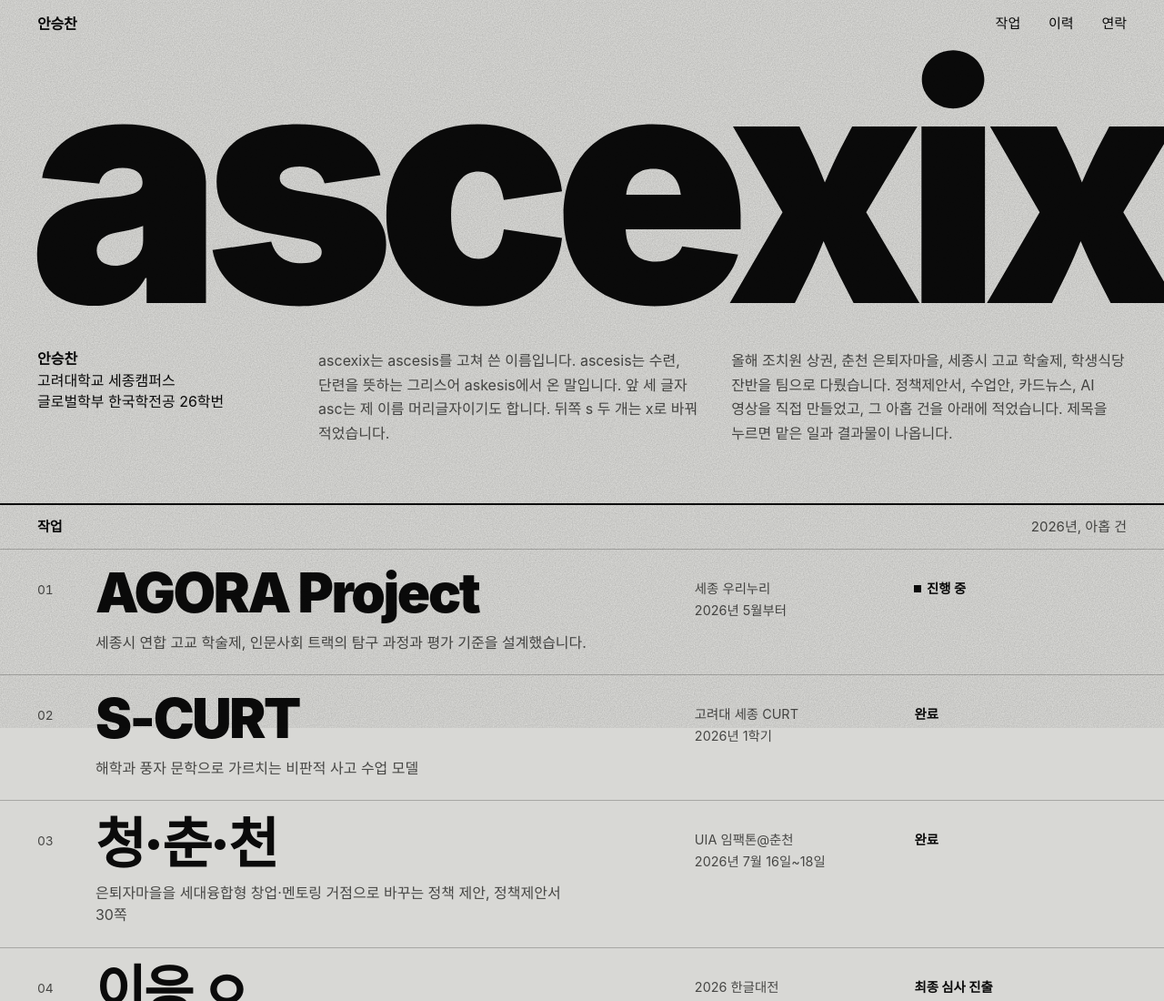
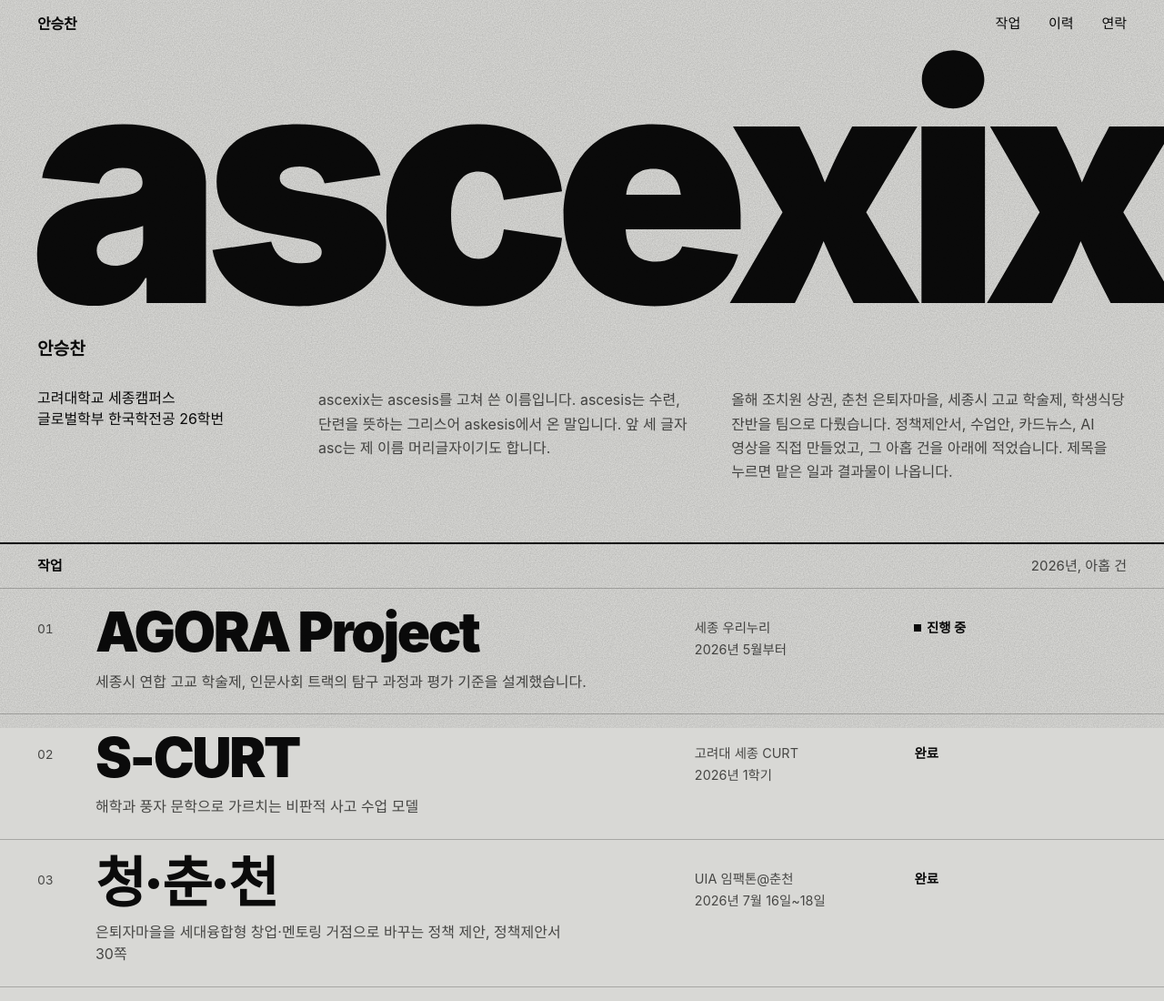
Before and after one commit to ascexix/ascexix.github.io, a plain HTML site: page index.html in a window 1280 px wide. Shown: the top 1100 px of the page at 91% size. Drawn offline with Linux system fonts and the light colour scheme; a web font is replaced by a local one.

Commit message:
ascexix 아래에 실명 표기, 유래 설명 마지막 문장 삭제
Co-Authored-By: Claude Fable 5.2 <noreply@anthropic.com>
Claude-Session: https://claude.ai/code/session_01Htt1QPit7ohg1fzLh6rZFS

```diff
--- a/index.html
+++ b/index.html
@@ -60,10 +60,11 @@ button{font:inherit;color:inherit}
 /* 첫 화면 */
 .hero{container-type:inline-size;padding:0 var(--pad) clamp(2.2rem,5vw,4rem)}
 /* ascexix 일곱 글자가 화면 폭을 꽉 채우게: 글자 폭이 글자 크기의 약 3.37배 */
-.hero h1{margin:0 0 0 -.025em;font-weight:900;font-size:25vw;font-size:calc(100cqw / 3.37);line-height:.86;letter-spacing:-.055em;white-space:nowrap}
-.hero-side{display:grid;gap:1rem;margin-top:clamp(.9rem,2vw,1.6rem)}
+.hero h1{margin:0;font-size:1rem}
+.hero .mark{display:block;margin-left:-.025em;font-weight:900;font-size:25vw;font-size:calc(100cqw / 3.37);line-height:.86;letter-spacing:-.055em;white-space:nowrap}
+.hero .real{display:block;margin-top:clamp(.35rem,1vw,.8rem);font-size:clamp(1.05rem,1.5vw,1.3rem);font-weight:800;line-height:1.3}
+.hero-side{display:grid;gap:1rem;margin-top:clamp(1.1rem,2.4vw,2rem)}
 .aff{margin:0;line-height:1.45}
-.aff b{display:block;font-weight:800}
 .hero-side p{margin:0}
 .origin,.intro{color:var(--ink-2);max-width:30rem}
 @media (min-width:900px){
@@ -215,10 +216,10 @@ dialog.reader[open]{display:flex;flex-direction:column}
 
 <main>
   <section class="hero">
-    <h1>ascexix</h1>
+    <h1><span class="mark">ascexix</span><span class="real">안승찬</span></h1>
     <div class="hero-side">
-      <p class="aff"><b>안승찬</b>고려대학교 세종캠퍼스<br>글로벌학부 한국학전공 26학번</p>
-      <p class="origin">ascexix는 ascesis를 고쳐 쓴 이름입니다. ascesis는 수련, 단련을 뜻하는 그리스어 askesis에서 온 말입니다. 앞 세 글자 asc는 제 이름 머리글자이기도 합니다. 뒤쪽 s 두 개는 x로 바꿔 적었습니다.</p>
+      <p class="aff">고려대학교 세종캠퍼스<br>글로벌학부 한국학전공 26학번</p>
+      <p class="origin">ascexix는 ascesis를 고쳐 쓴 이름입니다. ascesis는 수련, 단련을 뜻하는 그리스어 askesis에서 온 말입니다. 앞 세 글자 asc는 제 이름 머리글자이기도 합니다.</p>
       <p class="intro">올해 조치원 상권, 춘천 은퇴자마을, 세종시 고교 학술제, 학생식당 잔반을 팀으로 다뤘습니다. 정책제안서, 수업안, 카드뉴스, AI 영상을 직접 만들었고, 그 아홉 건을 아래에 적었습니다. 제목을 누르면 맡은 일과 결과물이 나옵니다.</p>
     </div>
   </section>
```
